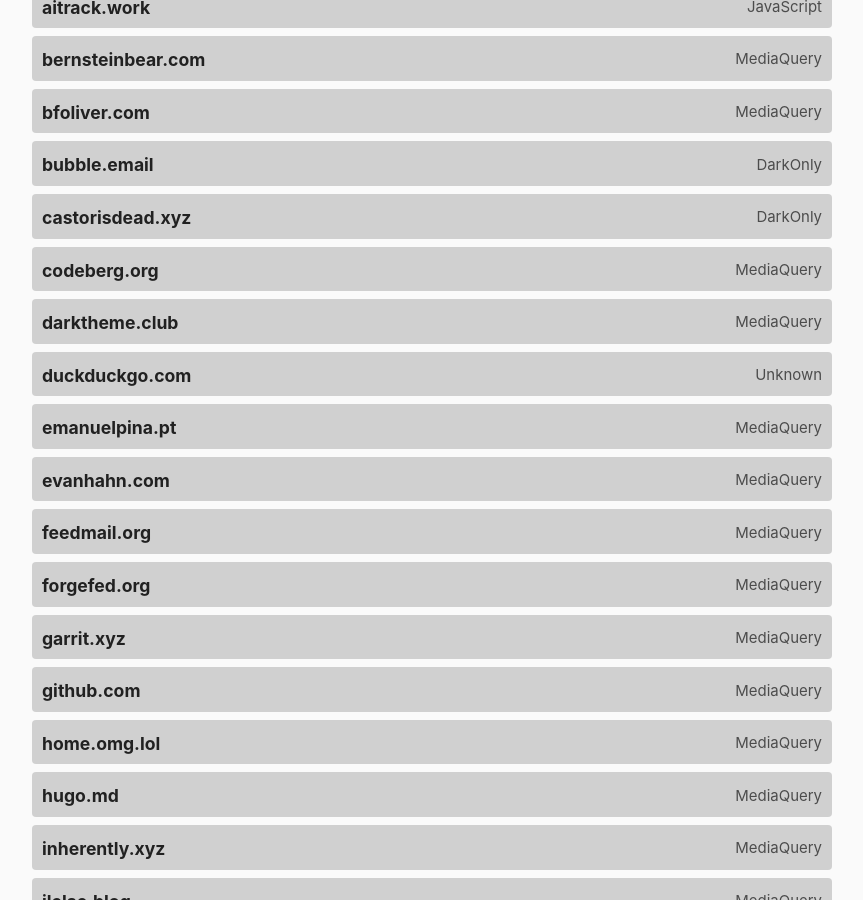
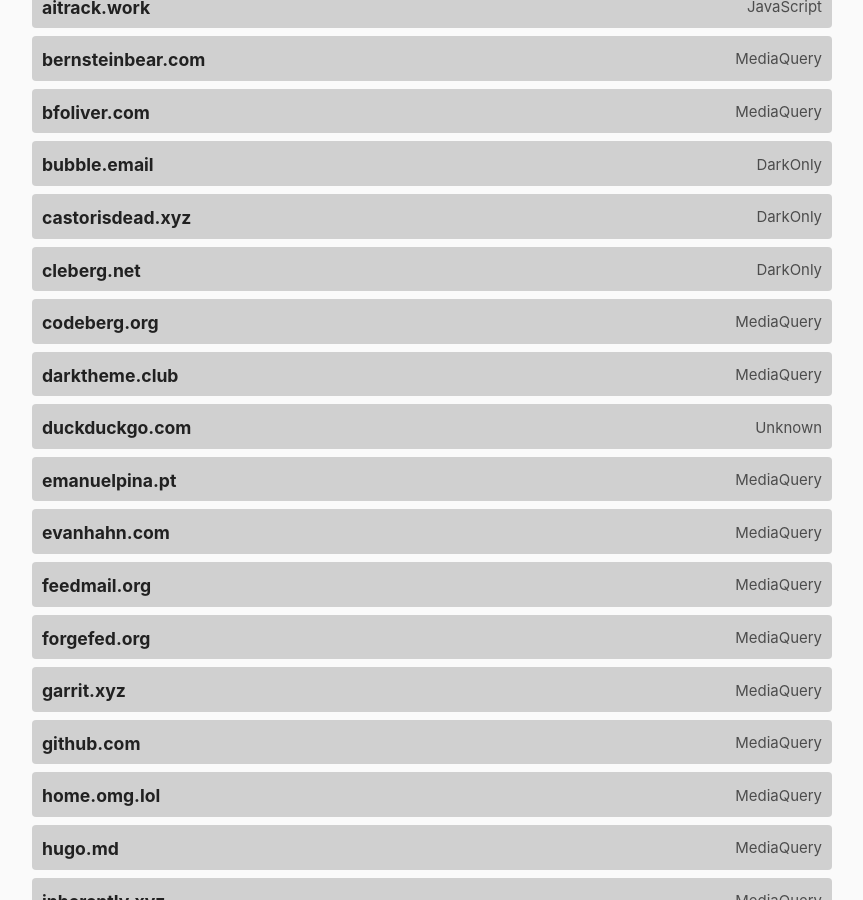
Before and after one commit to katherinek727/darktheme.club, a Jekyll site: the page built from index.md, in a window 1280 px wide and 900 px high, scrolled down 797 px. Shown: the whole window, without its empty margins (208-1071 px from the left). Built offline with Jekyll 4.4.1, drawn with Linux system fonts in a browser that asks for light colours.

Commit message:
add cleberg.net

```diff
--- a/_data/sites.yml
+++ b/_data/sites.yml
@@ -32,6 +32,11 @@
   url: https://castorisdead.xyz
   method: darkonly
   last_checked: 2022-21-12
+
+- domain: cleberg.net
+  url: https://cleberg.net/
+  method: darkonly
+  last_checked: 2022-12-17
 
 - domain: codeberg.org
   url: https://codeberg.org/
```
